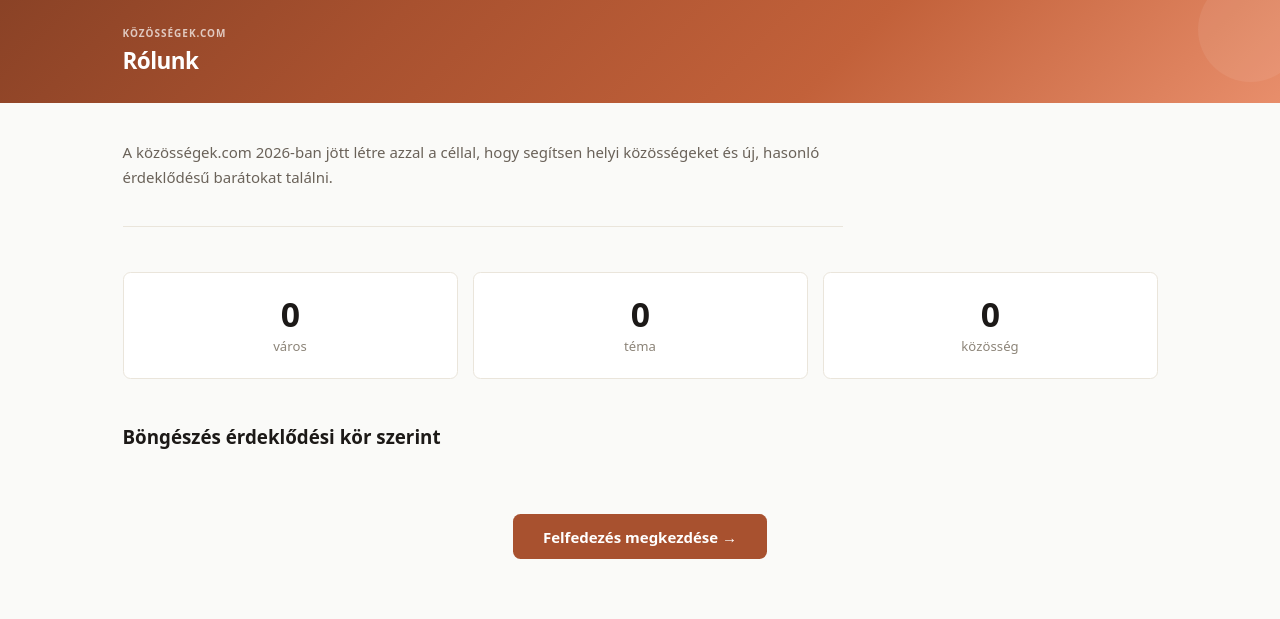
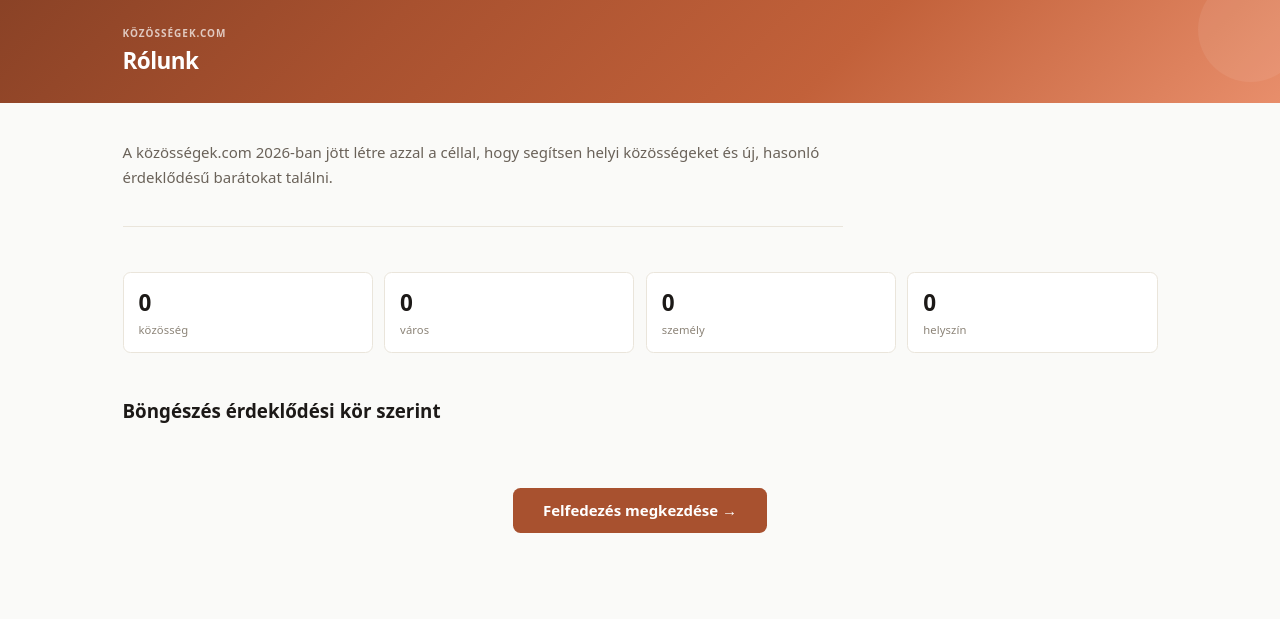
Before and after one commit to frkandris/community-scraper, a FastAPI app: page /rolunk in a window 1280 px wide. Shown: the part 54-673 px from the top of the page. Run offline with FastAPI, Linux system fonts and the light colour scheme; style sheets or scripts are compiled from the project's sources; some libraries are stand-ins or nearby versions.

Commit message:
feat: show same 4 stats on about page as homepage

```diff
--- a/scraper/web/app.py
+++ b/scraper/web/app.py
@@ -1236,6 +1236,8 @@ async def public_about(request: Request):
     hu_names = _hu_city_names()
     hu_topic_counts = _hu_topic_counts()
     city_totals = dict(get_city_totals(_db())) if app_state.db_path else {}
+    venue_counts = {k: v for k, v in (get_venue_counts(_db()) if app_state.db_path else {}).items() if k in hu_names}
+    person_counts = {k: v for k, v in (get_person_counts(_db()) if app_state.db_path else {}).items() if k in hu_names}
     all_hu_cities = sorted(
         [{"name": c.name, "slug": _slugify(c.name), "count": city_totals.get(c.name, 0)}
          for c in (app_state.cities or []) if c.country == "Hungary"],
@@ -1245,6 +1247,8 @@ async def public_about(request: Request):
         "city_count": len(hu_names),
         "topic_count": len(app_state.topics or []),
         "total_records": sum(hu_topic_counts.values()),
+        "total_venues": sum(venue_counts.values()),
+        "total_persons": sum(person_counts.values()),
         "topics": app_state.topics or [],
         "topic_icons": TOPIC_ICONS,
         "topic_labels": TOPIC_LABELS,
--- a/scraper/web/templates/public_about.html
+++ b/scraper/web/templates/public_about.html
@@ -21,19 +21,23 @@
   </div>
 
   <!-- Stats -->
-  <div class="grid grid-cols-1 sm:grid-cols-3 gap-4">
-    <div class="bg-white border border-[#EAE5DB] rounded-lg p-6 text-center">
-      <div class="text-4xl font-extrabold text-[#1C1917] mb-1">{{ city_count }}</div>
-      <div class="text-sm text-[#8C8478] font-medium">{{ t('about_cities') }}</div>
-    </div>
-    <div class="bg-white border border-[#EAE5DB] rounded-lg p-6 text-center">
-      <div class="text-4xl font-extrabold text-[#1C1917] mb-1">{{ topic_count }}</div>
-      <div class="text-sm text-[#8C8478] font-medium">{{ t('about_topics') }}</div>
-    </div>
-    <div class="bg-white border border-[#EAE5DB] rounded-lg p-6 text-center">
-      <div class="text-4xl font-extrabold text-[#1C1917] mb-1">{{ total_records }}</div>
-      <div class="text-sm text-[#8C8478] font-medium">{{ t('about_communities') }}</div>
-    </div>
+  <div class="grid grid-cols-2 sm:grid-cols-4 gap-3">
+    <a href="/felfedezes" class="bg-white border border-[#EAE5DB] rounded-lg p-4 hover:border-[#E88E6B] hover:bg-[#FDF0EA]/50 transition-colors group">
+      <div class="text-2xl font-extrabold text-[#1C1917]">{{ total_records }}</div>
+      <div class="text-xs font-medium text-[#8C8478] mt-1 group-hover:text-[#A8512F]">{{ t('about_communities') }}</div>
+    </a>
+    <a href="/varosok" class="bg-white border border-[#EAE5DB] rounded-lg p-4 hover:border-[#E88E6B] hover:bg-[#FDF0EA]/50 transition-colors group">
+      <div class="text-2xl font-extrabold text-[#1C1917]">{{ city_count }}</div>
+      <div class="text-xs font-medium text-[#8C8478] mt-1 group-hover:text-[#A8512F]">{{ t('about_cities') }}</div>
+    </a>
+    <a href="/emberek" class="bg-white border border-[#EAE5DB] rounded-lg p-4 hover:border-[#E88E6B] hover:bg-[#FDF0EA]/50 transition-colors group">
+      <div class="text-2xl font-extrabold text-[#1C1917]">{{ total_persons }}</div>
+      <div class="text-xs font-medium text-[#8C8478] mt-1 group-hover:text-[#A8512F]">{{ t('about_people') }}</div>
+    </a>
+    <a href="/helyszinek" class="bg-white border border-[#EAE5DB] rounded-lg p-4 hover:border-[#E88E6B] hover:bg-[#FDF0EA]/50 transition-colors group">
+      <div class="text-2xl font-extrabold text-[#1C1917]">{{ total_venues }}</div>
+      <div class="text-xs font-medium text-[#8C8478] mt-1 group-hover:text-[#A8512F]">{{ t('about_venues') }}</div>
+    </a>
   </div>
 
   <!-- Browse by interest -->
```
